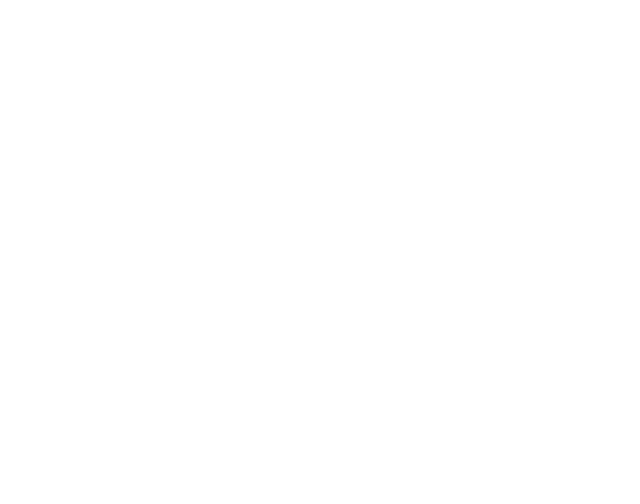
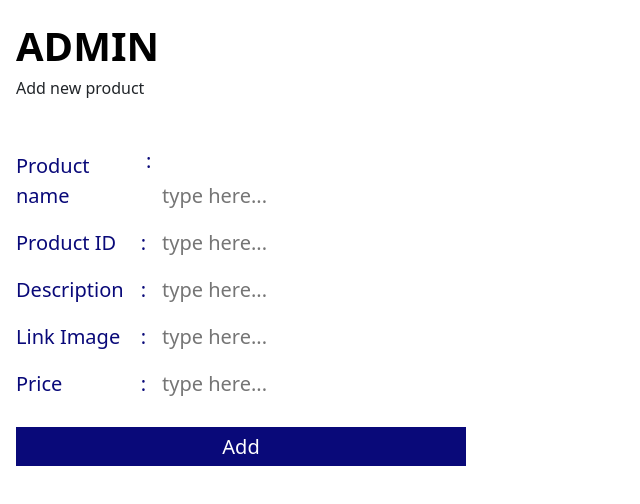
Before and after one commit to nguyenhuycuong1/TKHDT, a React (Create React App) app: page /admin/Product/add in a window 1280 px wide. Before the commit this address had no page. Shown: the top 504 px of the page, without its empty margins (0-640 px from the left). Built offline with nearby package versions, Linux system fonts and the light colour scheme; sample sign-in values are in the browser's storage.

Commit message:
admin add product

```diff
--- a/src/App.js
+++ b/src/App.js
@@ -15,6 +15,7 @@
 import OrderPage from './pages/OrderPage';
 import ProfilePage from './pages/ProfilePage';
 import AdminHomePage from './pages/AdminHomePage';
+import AddProduct from './pages/AddProduct';
 
 function App() {
     const { user } = useContext(AuthContext);
@@ -31,16 +32,10 @@
                                 </LayoutAdmin>
                             }
                         >
-                            <Route
-                                path="/admin/:option"
-                                element={
-                                    <LayoutAdmin>
-                                        <AdminHomePage />
-                                    </LayoutAdmin>
-                                }
-                            />
+                            <Route path="/admin/:option" element={<AdminHomePage />} />
                         </Route>
                     )}
+                    {user && user.role === 'admin' && <Route path="/admin/Product/add" element={<AddProduct />} />}
                     <Route
                         path={'/'}
                         element={
--- a/src/layouts/LayoutAdmin/LayoutAdmin.module.scss
+++ b/src/layouts/LayoutAdmin/LayoutAdmin.module.scss
@@ -4,6 +4,7 @@
 .logo {
     margin: 16px 0;
     font-size: 4rem;
+    cursor: pointer;
 }
 
 .controller-box {
--- a/src/layouts/LayoutAdmin/index.js
+++ b/src/layouts/LayoutAdmin/index.js
@@ -9,14 +9,19 @@
 
 function LayoutAdmin({ children }) {
     const navigate = useNavigate();
-    const [options, setOptions] = useState('');
+    const [, setOptions] = useState('');
     const handleSetOptions = (o) => {
         setOptions(o);
         navigate(`/admin/${o}`);
     };
+    const handleLogo = () => {
+        navigate('/admin');
+    };
     return (
         <div className={cx('wrapper')}>
-            <h1 className={cx('logo')}>ADMIN</h1>
+            <h1 className={cx('logo')} onClick={() => handleLogo()}>
+                ADMIN
+            </h1>
             <div className={cx('layout-wrapper')}>
                 <div className={cx('controller-box')}>
                     {OPTIONSBTN.map((o, index) => {
--- /dev/null
+++ b/src/pages/AddProduct/AddProduct.module.scss
@@ -0,0 +1,53 @@
+.wrapper {
+    padding: 16px;
+}
+
+.logo {
+    font-size: 4rem;
+    color: black;
+    text-decoration: none;
+    font-weight: 600;
+}
+
+.form {
+    margin-top: 46px;
+}
+
+.form-lable-wrap {
+    width: 450px;
+    display: flex;
+    align-items: center;
+    justify-content: space-between;
+    margin: 8px 0;
+}
+
+.form-lable {
+    color: var(--primary-color);
+    font-size: 2rem;
+    font-weight: 500;
+}
+
+.from-input {
+    border: none;
+    padding: 8px;
+    margin: 0 0 0 8px;
+    outline: none;
+    color: var(--primary-color);
+    font-size: 2rem;
+    font-weight: 500;
+}
+
+.from-input:focus {
+    border-bottom: 2px solid var(--primary-color);
+}
+
+.submit {
+    width: 450px;
+    color: white;
+    background-color: var(--primary-color);
+    padding: 8px;
+    font-size: 2rem;
+    font-weight: 500;
+    border: none;
+    margin-top: 16px;
+}
--- /dev/null
+++ b/src/pages/AddProduct/index.js
@@ -0,0 +1,126 @@
+import { Link } from 'react-router-dom';
+import styles from './AddProduct.module.scss';
+import classNames from 'classnames/bind';
+import { useState } from 'react';
+import { createNewProduct } from '~/services/userService';
+
+const cx = classNames.bind(styles);
+
+function AddProduct() {
+    const [data, setData] = useState({
+        product_id: '',
+        product_name: '',
+        description: '',
+        price: null,
+        image: '',
+        // brand_id: '',
+    });
+
+    const handleOnChange = (e, id) => {
+        data[id] = e.target.value;
+        const copyData = { ...data };
+        setData(copyData);
+    };
+
+    const handleOnSubmit = async () => {
+        await createNewProduct(data)
+            .then(() => alert('Đã thêm một sản phẩm'))
+            .catch((err) => console.log(err));
+        setData({
+            product_id: '',
+            product_name: '',
+            description: '',
+            price: '',
+            image: '',
+            // brand_id: '',
+        });
+    };
+
+    return (
+        <div className={cx('wrapper')}>
+            <Link to={'/admin'} className={cx('logo')}>
+                ADMIN
+            </Link>
+            <div>Add new product</div>
+            <div className={cx('form')}>
+                <div className={cx('form-lable-wrap')}>
+                    <label className={cx('form-lable')}>Product name</label>
+                    <div>
+                        <label className={cx('form-lable')}>:</label>
+                        <input
+                            className={cx('from-input')}
+                            placeholder="type here..."
+                            value={data['product_name']}
+                            onChange={(e) => handleOnChange(e, 'product_name')}
+                        />
+                    </div>
+                </div>
+                <div className={cx('form-lable-wrap')}>
+                    <label className={cx('form-lable')}>Product ID</label>
+                    <div>
+                        <label className={cx('form-lable')}>:</label>
+                        <input
+                            className={cx('from-input')}
+                            placeholder="type here..."
+                            value={data['product_id']}
+                            onChange={(e) => handleOnChange(e, 'product_id')}
+                        />
+                    </div>
+                </div>
+                <div className={cx('form-lable-wrap')}>
+                    <label className={cx('form-lable')}>Description</label>
+                    <div>
+                        <label className={cx('form-lable')}>:</label>
+                        <input
+                            className={cx('from-input')}
+                            placeholder="type here..."
+                            value={data['description']}
+                            onChange={(e) => handleOnChange(e, 'description')}
+                        />
+                    </div>
+                </div>
+                <div className={cx('form-lable-wrap')}>
+                    <label className={cx('form-lable')}>Link Image</label>
+                    <div>
+                        <label className={cx('form-lable')}>:</label>
+                        <input
+                            className={cx('from-input')}
+                            placeholder="type here..."
+                            value={data['image']}
+                            onChange={(e) => handleOnChange(e, 'image')}
+                        />
+                    </div>
+                </div>
+                <div className={cx('form-lable-wrap')}>
+                    <label className={cx('form-lable')}>Price</label>
+                    <div>
+                        <label className={cx('form-lable')}>:</label>
+                        <input
+                            className={cx('from-input')}
+                            placeholder="type here..."
+                            value={data['price']}
+                            onChange={(e) => handleOnChange(e, 'price')}
+                        />
+                    </div>
+                </div>
+                {/* <div className={cx('form-lable-wrap')}>
+                    <label className={cx('form-lable')}>Brand ID</label>
+                    <div>
+                        <label className={cx('form-lable')}>:</label>
+                        <input
+                            className={cx('from-input')}
+                            placeholder="type here..."
+                            value={data['brand_id']}
+                            onChange={(e) => handleOnChange(e, 'brand_id')}
+                        />
+                    </div>
+                </div> */}
+            </div>
+            <button className={cx('submit')} onClick={() => handleOnSubmit()}>
+                Add
+            </button>
+        </div>
+    );
+}
+
+export default AddProduct;
--- a/src/pages/AdminHomePage/AdminHomePage.module.scss
+++ b/src/pages/AdminHomePage/AdminHomePage.module.scss
@@ -46,3 +46,19 @@
 .product-img {
     background-size: 100px 100px !important;
 }
+
+.add-product {
+    width: 140px;
+    height: 40px;
+    background-color: #dedede;
+    text-align: center;
+    line-height: 40px;
+    margin: 8px 0;
+    padding: 0 8px;
+}
+
+.add-product:hover {
+    background-color: rgb(187, 187, 73);
+    color: white;
+    cursor: pointer;
+}
--- a/src/pages/AdminHomePage/index.js
+++ b/src/pages/AdminHomePage/index.js
@@ -2,7 +2,7 @@
 import classNames from 'classnames/bind';
 import { useEffect, useState } from 'react';
 
-import { useParams } from 'react-router-dom';
+import { useParams, useNavigate } from 'react-router-dom';
 import { getAllProducts, getAllUser } from '~/services/userService';
 
 const cx = classNames.bind(styles);
@@ -16,11 +16,15 @@
 
     const params = useParams();
     const option = params.option;
+    const navigate = useNavigate();
 
     useEffect(() => {
         if (option === USERMENAGEMENT) {
             const getListUser = async () => {
-                await getAllUser().then((res) => setUser(res.result));
+                await getAllUser().then((res) => {
+                    const listUser = res.result.filter((u) => u.username !== 'ADMIN001');
+                    setUser(listUser);
+                });
             };
             getListUser();
         } else if (option === PRODUCTMENAGEMENT) {
@@ -28,13 +32,13 @@
                 await getAllProducts().then((res) => setProducts(res));
             };
             getListProduct();
+        } else {
+            return;
         }
     }, [option]);
-
-    useEffect(() => {
-        console.log(user);
-        console.log(products);
-    }, [user, products]);
+    const handleAddProduct = () => {
+        navigate('/admin/Product/add');
+    };
     return (
         <div className={cx('wrapper')}>
             {option === USERMENAGEMENT && (
@@ -83,6 +87,9 @@
             )}
             {option === PRODUCTMENAGEMENT && (
                 <div className={cx('products-wrapper')}>
+                    <div className={cx('add-product')} onClick={() => handleAddProduct()}>
+                        Thêm sản phẩm
+                    </div>
                     <table className={cx('tablemodule', 'table')}>
                         <thead class="thead-dark">
                             <tr>
@@ -112,11 +119,11 @@
                         <tbody>
                             {products.map((p) => {
                                 return (
-                                    <tr>
+                                    <tr key={p.product_id}>
                                         <td
                                             className={cx('product-img')}
                                             style={{
-                                                background: `url(${p.image}) no-repeat center`,
+                                                background: `url(${p.image}) no-repeat`,
                                             }}
                                         ></td>
                                         <td>
--- a/src/services/userService.js
+++ b/src/services/userService.js
@@ -47,6 +47,10 @@
 const getProductsByBrand = async (type) => {
     const products = await axios.get(API_URL + `products/${type}`);
     return products;
+};
+
+const createNewProduct = async (data) => {
+    return await axios.post(API_URL + 'product', data);
 };
 
 const addToCart = async (data) => {
@@ -109,6 +113,7 @@
     getAllBrands,
     getProductsOderBy,
     getProductsByBrand,
+    createNewProduct,
     addToCart,
     getCartProduct,
     getCartByUserId,
```
